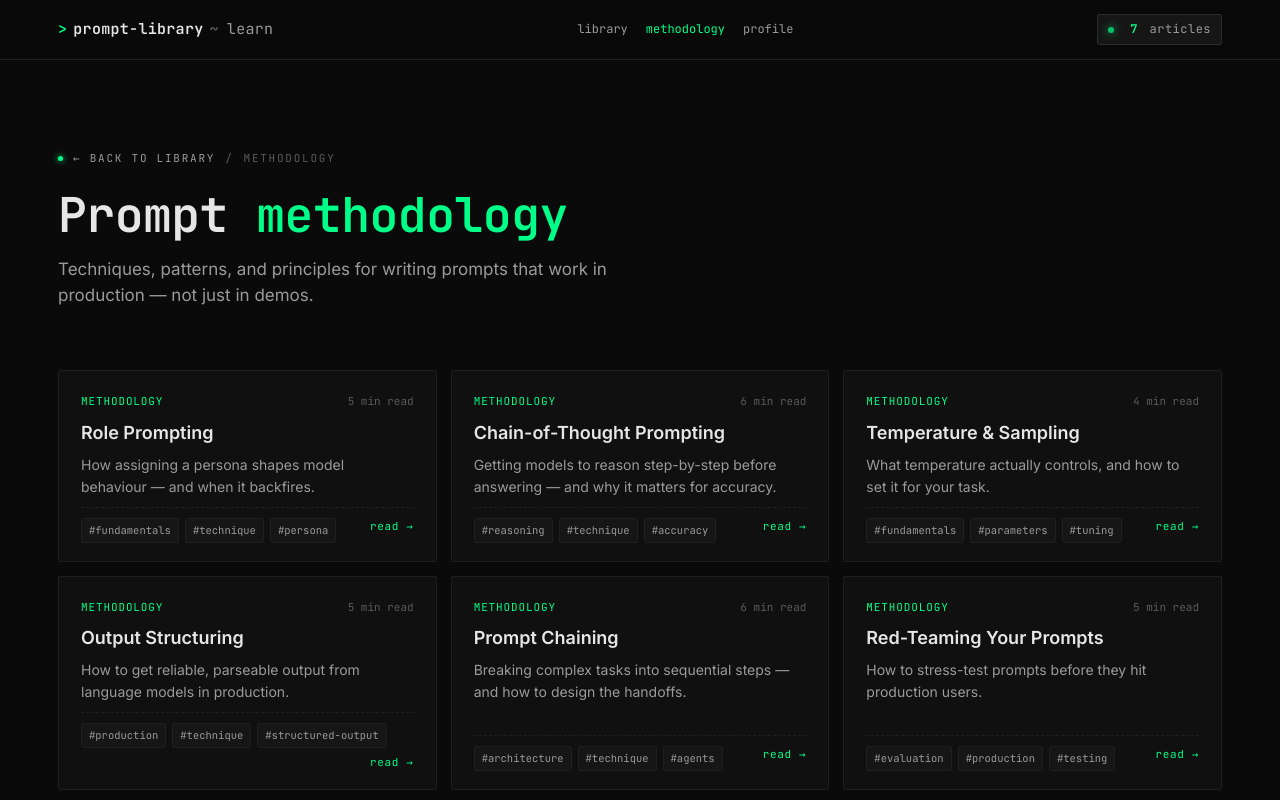
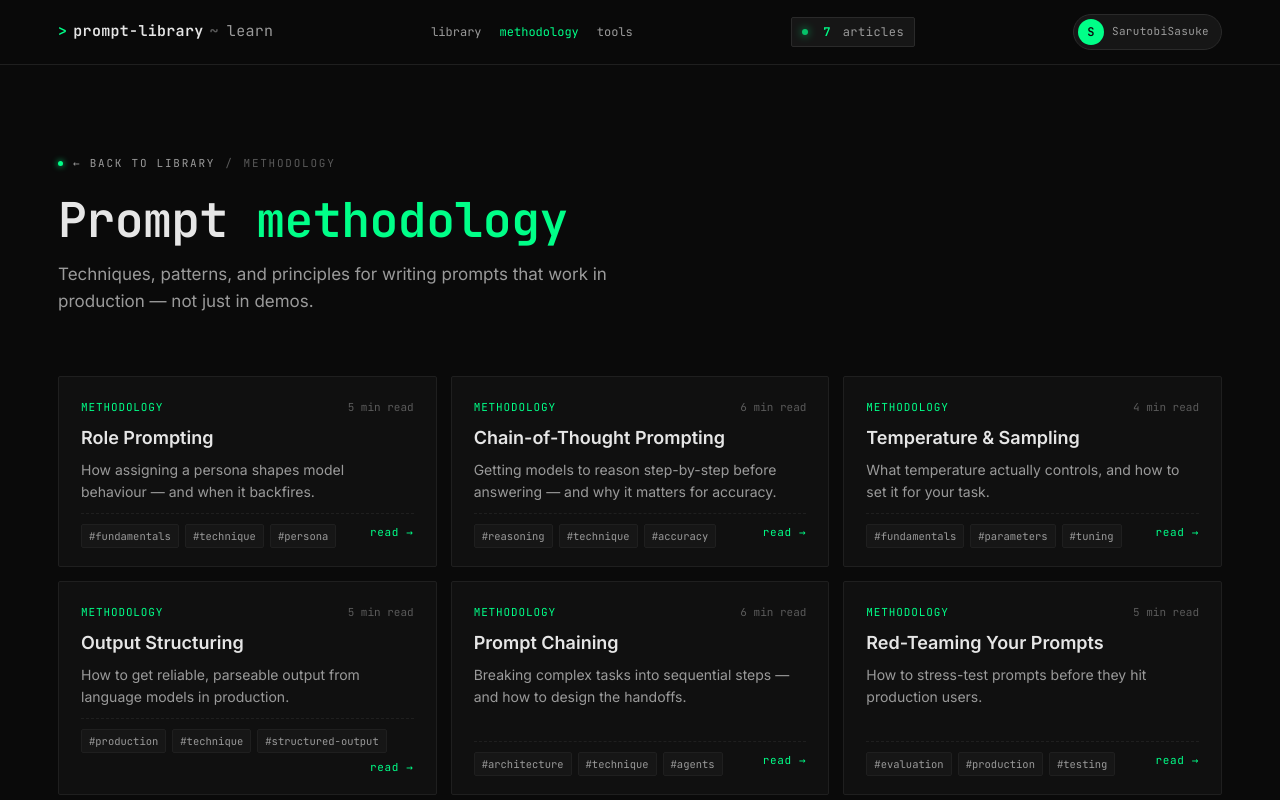
Before and after one commit to SarutobiSasuke8/Prompt-Library, a plain HTML site: page prompt-library/learn.html in a window 1280 px wide. Shown: the top 800 px of the page. Drawn offline with Linux system fonts and the light colour scheme.

Commit message:
Replace profile nav link with avatar chip across all pages

```diff
--- a/prompt-library/learn.html
+++ b/prompt-library/learn.html
@@ -102,12 +102,16 @@
       <nav style="display:flex; align-items:center; gap:18px; font-family:var(--mono); font-size:12px;">
         <a href="index.html" style="color:var(--text-dim); text-decoration:none;">library</a>
         <a href="learn.html" style="color:var(--accent); text-decoration:none;">methodology</a>
-        <a href="user.html?handle=SarutobiSasuke" style="color:var(--text-dim); text-decoration:none;">profile</a>
+        <a href="tools.html" style="color:var(--text-dim); text-decoration:none;">tools</a>
       </nav>
       <div class="count-pill">
         <span class="num" id="count-num">0</span>
         <span class="label">articles</span>
       </div>
+      <a href="user.html?handle=SarutobiSasuke" class="avatar-chip" aria-label="Your profile">
+        <span class="av-circle">S</span>
+        <span class="av-handle">SarutobiSasuke</span>
+      </a>
     </div>
   </header>
 
--- a/prompt-library/style.css
+++ b/prompt-library/style.css
@@ -114,6 +114,46 @@ a:hover { text-decoration: underline; }
 }
 .count-pill .num { color: var(--accent); font-weight: 600; }
 .count-pill .label { color: var(--text-dim); margin-left: 4px; }
+
+/* ---- avatar chip (header profile link) ---- */
+.avatar-chip {
+  display: inline-flex;
+  align-items: center;
+  gap: 8px;
+  text-decoration: none;
+  background: var(--bg-2);
+  border: 1px solid var(--border-2);
+  border-radius: 99px;
+  padding: 4px 12px 4px 4px;
+  transition: border-color 0.15s, background 0.15s;
+  flex-shrink: 0;
+}
+.avatar-chip:hover {
+  border-color: var(--accent-edge);
+  background: var(--bg-3);
+}
+.avatar-chip .av-circle {
+  width: 26px;
+  height: 26px;
+  border-radius: 50%;
+  background: var(--accent);
+  color: var(--bg);
+  font-family: var(--mono);
+  font-size: 12px;
+  font-weight: 700;
+  display: flex;
+  align-items: center;
+  justify-content: center;
+  flex-shrink: 0;
+  line-height: 1;
+}
+.avatar-chip .av-handle {
+  font-family: var(--mono);
+  font-size: 11px;
+  color: var(--text-dim);
+  letter-spacing: 0.03em;
+}
+@media (max-width: 480px) { .avatar-chip .av-handle { display: none; } }
 
 /* ---- hero ---- */
 .hero {
```
Also changed, not shown: prompt-library/article.html (+5 -1 lines), prompt-library/index.html (+4 -1 lines), prompt-library/user.html (+5 -0 lines).
